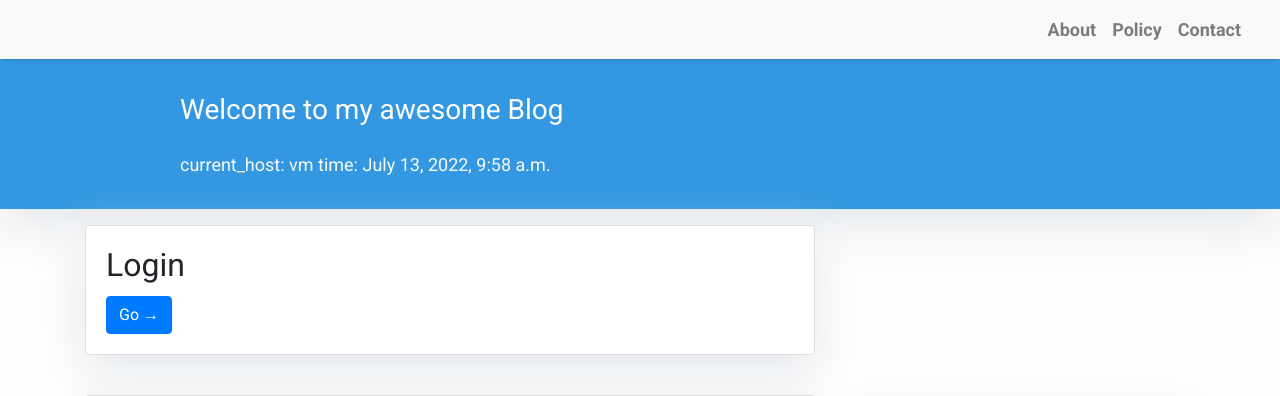
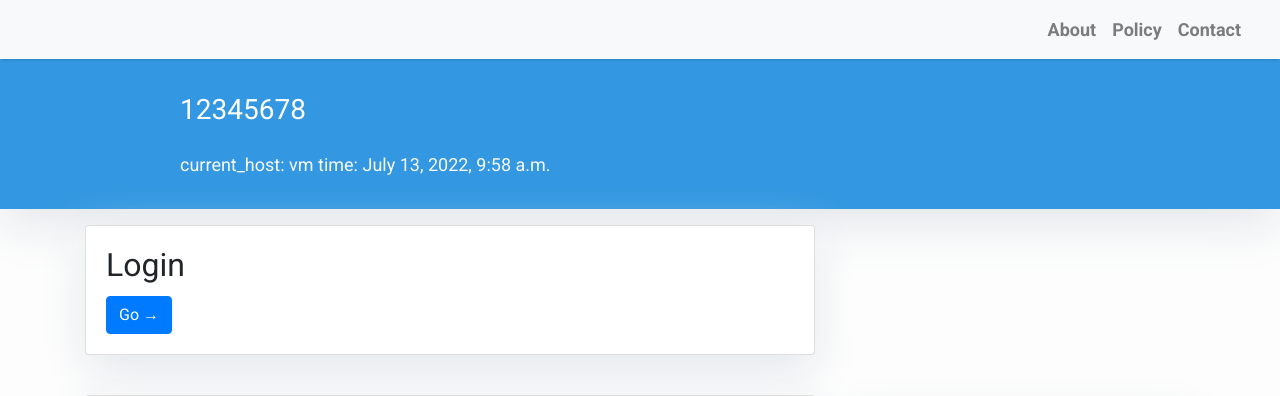
Before and after one commit to Byeon-Jaewon/blog, a Django app: page / in a window 1280 px wide. Shown: the top 396 px of the page. Run offline with Django 3.2, Linux system fonts and the light colour scheme; parts of the project's set-up code (start-up, migrations or seed data) failed here and were passed over; some libraries are stand-ins or nearby versions.

Commit message:
ㅇㄴㅁㅇ

```diff
--- a/templates/index.html
+++ b/templates/index.html
@@ -22,7 +22,7 @@
         <div class="row">
             <div class=" col-md-8 col-md-10 mx-auto">
                 <div class="site-heading">
-                    <h3 class=" site-heading my-4 mt-3 text-white"> Welcome to my awesome Blog </h3>
+                    <h3 class=" site-heading my-4 mt-3 text-white"> 12345678 </h3>
                     <p class="text-light">current_host: {{hostinfo}} time: {{now}}
                     </p>
                 </div>
```
